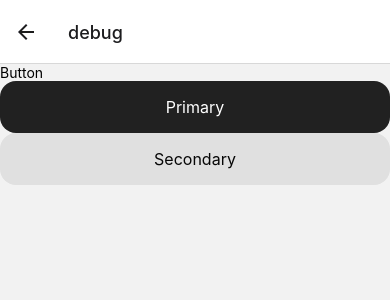
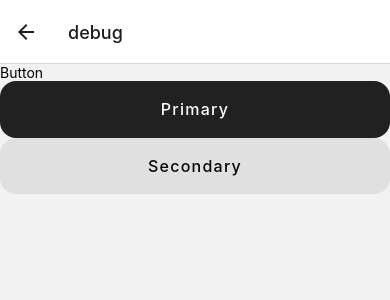
Before and after one commit to Art-Chain/FarmPro, a React Native app: screen /debug in a window 390 px wide. Shown: the top 300 px of the page. Built offline with nearby package versions, Linux system fonts and the light colour scheme.

Commit message:
feat(ui): improve ui toolkits

```diff
--- a/src/features/themes/index.ts
+++ b/src/features/themes/index.ts
@@ -1,4 +1,5 @@
 export * from './colors';
+export * from './typography';
 export * from './theme';
 
 export * from './light';
--- a/src/features/themes/light.ts
+++ b/src/features/themes/light.ts
@@ -1,4 +1,5 @@
 import type { ColorPalette, Colors } from './colors';
+import type { TypographySheet } from './typography';
 import type { Theme } from './theme';
 
 const palette = {
@@ -37,6 +38,63 @@ export const LightColors = {
   },
 } satisfies Colors;
 
+export const LightTypography = {
+  head1: {
+    fontSize: 32,
+    fontWeight: 600,
+    lineHeight: 32 * 1.167,
+    letterSpacing: -1.5,
+  },
+  head2: {
+    fontSize: 24,
+    fontWeight: 600,
+    lineHeight: 24 * 1.2,
+    letterSpacing: -0.5,
+  },
+  head3: {
+    fontSize: 18,
+    fontWeight: 600,
+    lineHeight: 18 * 1.167,
+  },
+  subtitle1: {
+    fontSize: 16,
+    fontWeight: 600,
+    lineHeight: 16 * 1.75,
+    letterSpacing: 0.15,
+  },
+  subtitle2: {
+    fontSize: 14,
+    fontWeight: 600,
+    lineHeight: 14 * 1.57,
+    letterSpacing: 0.1,
+  },
+  body1: {
+    fontSize: 16,
+    fontWeight: 400,
+    lineHeight: 16 * 1.5,
+    letterSpacing: 0.5,
+  },
+  body2: {
+    fontSize: 14,
+    fontWeight: 400,
+    lineHeight: 14 * 1.43,
+    letterSpacing: 0.25,
+  },
+  caption: {
+    fontSize: 12,
+    fontWeight: 400,
+    lineHeight: 12 * 1.33,
+    letterSpacing: 0.4,
+  },
+  button: {
+    fontSize: 14,
+    fontWeight: 500,
+    lineHeight: 14 * 1.75,
+    letterSpacing: 1.25,
+  },
+} satisfies TypographySheet;
+
 export const LightTheme = {
   colors: LightColors,
+  typography: LightTypography
 } satisfies Theme;
--- a/src/features/themes/theme.ts
+++ b/src/features/themes/theme.ts
@@ -2,9 +2,11 @@ import { createTheming } from '@callstack/react-theme-provider';
 
 import { Colors } from './colors';
 import { LightTheme } from './light';
+import { TypographySheet } from './typography';
 
 export interface Theme {
   colors: Colors;
+  typography: TypographySheet;
 }
 
 export const { ThemeProvider, withTheme, useTheme } = createTheming(LightTheme);
--- /dev/null
+++ b/src/features/themes/typography.ts
@@ -0,0 +1,19 @@
+export interface Typography {
+  fontFamily?: string;
+  fontSize?: number;
+  fontWeight?: number;
+  lineHeight?: number;
+  letterSpacing?: number;
+}
+
+export interface TypographySheet {
+  head1: Typography;
+  head2: Typography;
+  head3: Typography;
+  subtitle1: Typography;
+  subtitle2: Typography;
+  body1: Typography;
+  body2: Typography;
+  caption: Typography;
+  button: Typography;
+}
--- a/src/features/utils/createStyle.ts
+++ b/src/features/utils/createStyle.ts
@@ -1,5 +1,4 @@
 import { StyleSheet } from 'react-native';
-import { useMemo } from 'react';
 
 import { Theme, useTheme } from '@/features/themes';
 
@@ -18,18 +17,28 @@ type CreateStyleResult<Styles extends (ReactNativeStyle | StyleFactory)[]> = Sty
 
 export const createStyle = <Styles extends (ReactNativeStyle | StyleFactory)[]>(...styles: Styles): CreateStyleResult<Styles> => {
   const baseStyle = StyleSheet.flatten(styles.filter((it) => typeof it !== 'function'));
-  const factories = styles.filter((it) => typeof it === 'function') as StyleFactory[];
+  const factories = styles.filter((it) => typeof it === 'function');
 
   if (factories.length === 0) return baseStyle as CreateStyleResult<Styles>;
 
   return ((...args: StyleFactoryArguments<ExtractStyle<Styles>[number] extends StyleFactory ? ExtractStyle<Styles>[number] : never>) => {
     const theme = useTheme();
 
-    return useMemo(() => {
+    return customMemo(() => {
       const factoryStyles = factories.map((factory) => factory(theme, ...args));
 
       return StyleSheet.flatten([baseStyle, ...factoryStyles]);
-      // eslint-disable-next-line react-hooks/exhaustive-deps
-    }, [theme, args]);
+    }, [theme, ...args]);
   }) as CreateStyleResult<Styles>;
 };
+
+const memoData = new WeakMap<object, unknown>();
+const customMemo = <ReturnType>(fn: () => ReturnType, args: unknown[] = []) => {
+  const data = memoData.get(args);
+  if (data) return data;
+
+  const result = fn();
+  memoData.set(args, result);
+
+  return result;
+};
--- a/src/features/utils/styles.ts
+++ b/src/features/utils/styles.ts
@@ -8,36 +8,37 @@ export const propToStyle = (style?: ReactNativeStyleProp): ReactNativeStyle => S
 export const useTextStyle = (prop?: ReactNativeStyleProp): TextStyle => useMemo(() => {
   if (!prop) return {};
   const style = propToStyle(prop) as TextStyle;
+  const result: TextStyle = {};
 
-  return { // for performance
-    color: style.color,
-    fontFamily: style.fontFamily,
-    fontSize: style.fontSize,
-    fontStyle: style.fontStyle,
-    fontWeight: style.fontWeight,
-    letterSpacing: style.letterSpacing,
-    lineHeight: style.lineHeight,
-    textAlign: style.textAlign,
-    textDecorationLine: style.textDecorationLine,
-    textDecorationStyle: style.textDecorationStyle,
-    textDecorationColor: style.textDecorationColor,
-    textShadowColor: style.textShadowColor,
-    textShadowOffset: style.textShadowOffset,
-    textShadowRadius: style.textShadowRadius,
-    textTransform: style.textTransform,
-    userSelect: style.userSelect,
+  if (style.color) result.color = style.color;
+  if (style.fontFamily) result.fontFamily = style.fontFamily;
+  if (style.fontSize) result.fontSize = style.fontSize;
+  if (style.fontStyle) result.fontStyle = style.fontStyle;
+  if (style.fontWeight) result.fontWeight = style.fontWeight;
+  if (style.letterSpacing) result.letterSpacing = style.letterSpacing;
+  if (style.lineHeight) result.lineHeight = style.lineHeight;
+  if (style.textAlign) result.textAlign = style.textAlign;
+  if (style.textDecorationLine) result.textDecorationLine = style.textDecorationLine;
+  if (style.textDecorationStyle) result.textDecorationStyle = style.textDecorationStyle;
+  if (style.textDecorationColor) result.textDecorationColor = style.textDecorationColor;
+  if (style.textShadowColor) result.textShadowColor = style.textShadowColor;
+  if (style.textShadowOffset) result.textShadowOffset = style.textShadowOffset;
+  if (style.textShadowRadius) result.textShadowRadius = style.textShadowRadius;
+  if (style.textTransform) result.textTransform = style.textTransform;
+  if (style.userSelect) result.userSelect = style.userSelect;
 
-    // iOS-only
-    fontVariant: style.fontVariant,
-    // textDecorationColor: style.textDecorationColor,
-    // textDecorationStyle: style.textDecorationStyle,
-    writingDirection: style.writingDirection,
+  // iOS-only
+  if (style.fontVariant) result.fontVariant = style.fontVariant;
+  // if (style.textDecorationColor) result.textDecorationColor = style.textDecorationColor;
+  // if (style.textDecorationStyle) result.textDecorationStyle = style.textDecorationStyle;
+  if (style.writingDirection) result.writingDirection = style.writingDirection;
 
-    // Android-only
-    textAlignVertical: style.textAlignVertical,
-    verticalAlign: style.verticalAlign,
-    includeFontPadding: style.includeFontPadding,
-  };
+  // Android-only
+  if (style.textAlignVertical) result.textAlignVertical = style.textAlignVertical;
+  if (style.verticalAlign) result.verticalAlign = style.verticalAlign;
+  if (style.includeFontPadding) result.includeFontPadding = style.includeFontPadding;
+
+  return result;
 }, [prop]);
 
 export const useViewStyle = (prop?: ReactNativeStyleProp): ViewStyle => {
@@ -62,11 +63,12 @@ export const useViewStyle = (prop?: ReactNativeStyleProp): ViewStyle => {
 export const useImageStyle = (prop?: ReactNativeStyleProp): ImageStyle => useMemo(() => {
   if (!prop) return {};
   const style = propToStyle(prop) as ImageStyle;
+  const result: ImageStyle = {};
 
-  return { // for performance
-    resizeMode: style.resizeMode,
-    overlayColor: style.overlayColor,
-    tintColor: style.tintColor,
-    objectFit: style.objectFit,
-  };
+  if (style.resizeMode) result.resizeMode = style.resizeMode;
+  if (style.overlayColor) result.overlayColor = style.overlayColor;
+  if (style.tintColor) result.tintColor = style.tintColor;
+  if (style.objectFit) result.objectFit = style.objectFit;
+
+  return result;
 }, [prop]);
--- a/src/ui/Button.tsx
+++ b/src/ui/Button.tsx
@@ -1,16 +1,22 @@
-import { TextProps } from 'react-native';
+import { Text, TextProps } from 'react-native';
 
-import Animated, { useAnimatedStyle, useSharedValue, withTiming } from 'react-native-reanimated';
-import { Gesture, GestureDetector } from 'react-native-gesture-handler';
+import Animated, { runOnJS, useAnimatedStyle, useSharedValue, withTiming } from 'react-native-reanimated';
+import {
+  Gesture,
+  GestureDetector,
+  GestureStateChangeEvent,
+  TapGestureHandlerEventPayload
+} from 'react-native-gesture-handler';
 
 import { createStyle, useTextStyle, useViewStyle } from '@/features/utils';
 
-const baseButtonStyle = createStyle({
+const baseButtonStyle = createStyle((theme) => ({
+  ...theme.typography.button,
   padding: 16,
   borderRadius: 16,
   fontSize: 16,
   textAlign: 'center',
-});
+}));
 const useButtonStyle = createStyle(baseButtonStyle, (theme, variant: 'primary' | 'secondary') => {
   if (variant === 'secondary') {
     return {
@@ -25,22 +31,34 @@ const useButtonStyle = createStyle(baseButtonStyle, (theme, variant: 'primary' |
   };
 });
 
-export interface ButtonProps extends TextProps {
+export interface ButtonProps extends Omit<TextProps, 'onPress' | 'onPressIn' | 'onPressOut'> {
   variant?: 'primary' | 'secondary';
+  onPress?: (event: GestureStateChangeEvent<TapGestureHandlerEventPayload>) => void;
+  onPressIn?: (event: GestureStateChangeEvent<TapGestureHandlerEventPayload>) => void;
+  onPressOut?: (event: GestureStateChangeEvent<TapGestureHandlerEventPayload>) => void;
 }
 
 export const Button = ({
   style,
   variant = 'primary',
+  children,
+  onPress,
+  onPressIn,
+  onPressOut,
   ...props
 }: ButtonProps) => {
   const pressed = useSharedValue(false);
 
   const tap = Gesture.Tap()
-    .onBegin(() => {
+    .onBegin((event) => {
       pressed.value = true;
+      if (onPressIn) runOnJS(onPressIn)(event);
     })
-    .onFinalize(() => {
+    .onEnd((event) => {
+      if (onPress) runOnJS(onPress)(event);
+    })
+    .onFinalize((event) => {
+      if (onPressOut) runOnJS(onPressOut)(event);
       pressed.value = false;
     });
 
@@ -51,11 +69,14 @@ export const Button = ({
 
   return (
     <GestureDetector gesture={tap}>
-      <Animated.View style={[useViewStyle([buttonStyle, style]), animatedStyle]}>
-        <Animated.Text
-          style={useTextStyle([buttonStyle, style])}
-          {...props}
-        />
+      <Animated.View
+        {...props}
+        accessible
+        accessibilityRole={'button'}
+        style={[useViewStyle([buttonStyle, style]), animatedStyle]}>
+        <Text style={useTextStyle([buttonStyle, style])}>
+          {children}
+        </Text>
       </Animated.View>
     </GestureDetector>
   );
--- /dev/null
+++ b/src/ui/Typography.tsx
@@ -0,0 +1,5 @@
+import { TextProps } from 'react-native';
+
+export interface TypographyProps extends TextProps {
+  variant?: 'primary' | 'secondary';
+}
```
